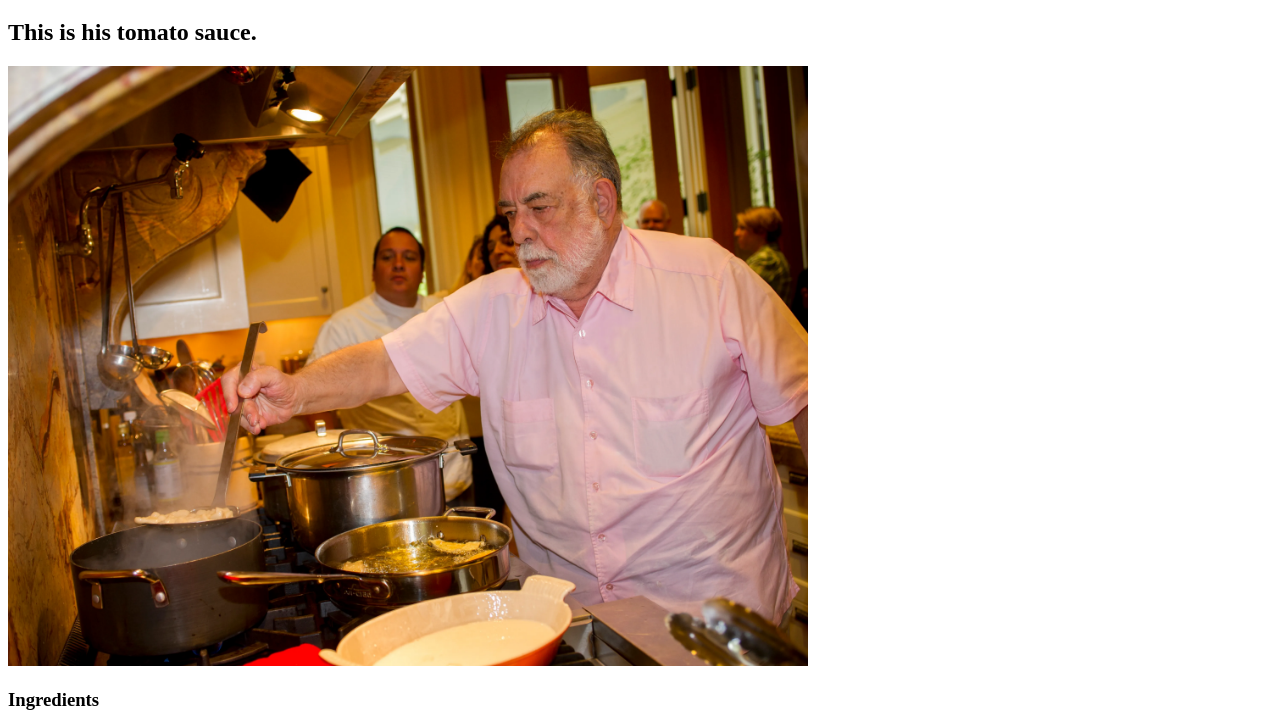
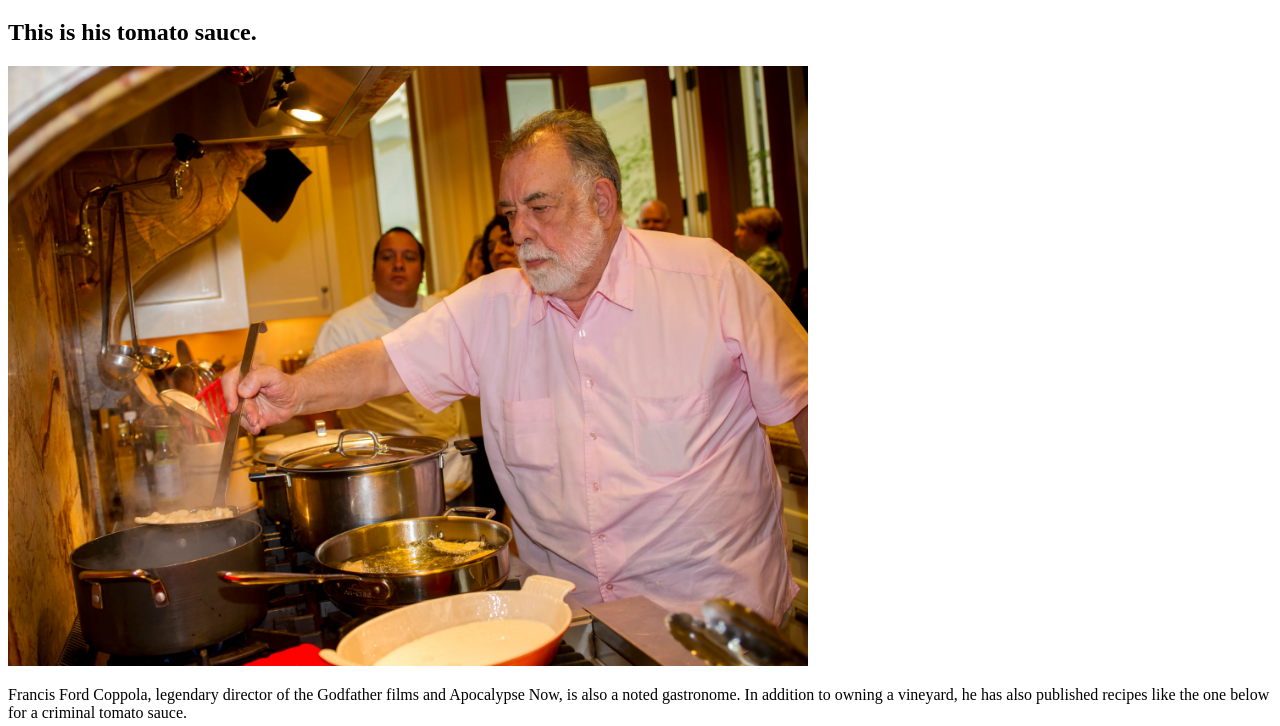
Before and after one commit to willmclark/odin-recipes, a plain HTML site: page pomodoro.html in a window 1280 px wide. Shown: the part 61-787 px from the top of the page. Drawn offline with Linux system fonts and the light colour scheme.

Commit message:
Edit pomodoro.html to include paragraph

```diff
--- a/pomodoro.html
+++ b/pomodoro.html
@@ -9,6 +9,7 @@
         <h1>Francis Ford Coppola</h1>
         <h2>This is his tomato sauce.</h2>
         <img src="./images/coppola-cooking.webp" alt="Francis Ford Coppola holding a ladle over a pot of tomato sauce." width="800">
+        <p>Francis Ford Coppola, legendary director of the Godfather films and Apocalypse Now, is also a noted gastronome. In addition to owning a vineyard, he has also published recipes like the one below for a criminal tomato sauce.</p>
 
         <h3>Ingredients</h3>
             <ul>
```
